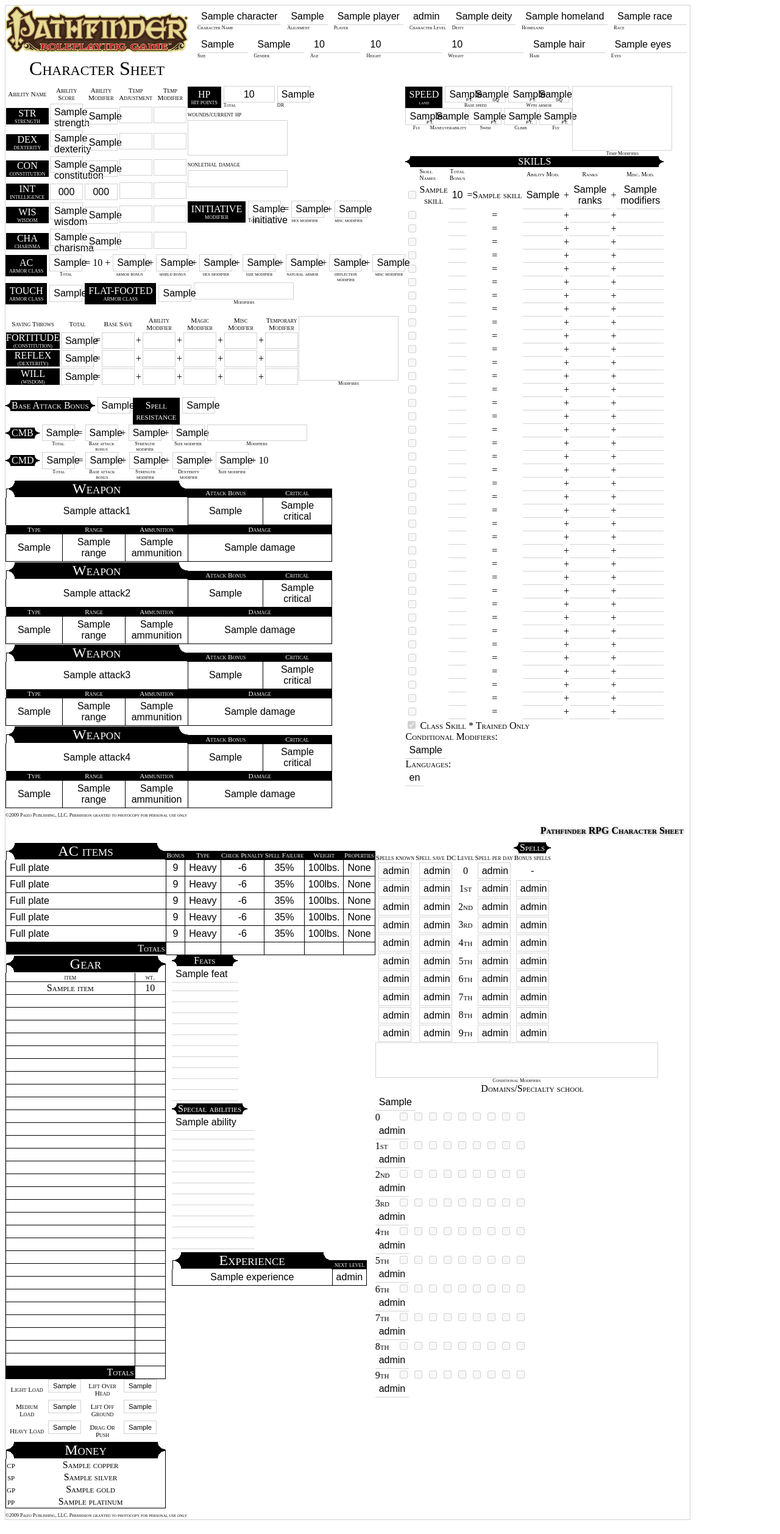
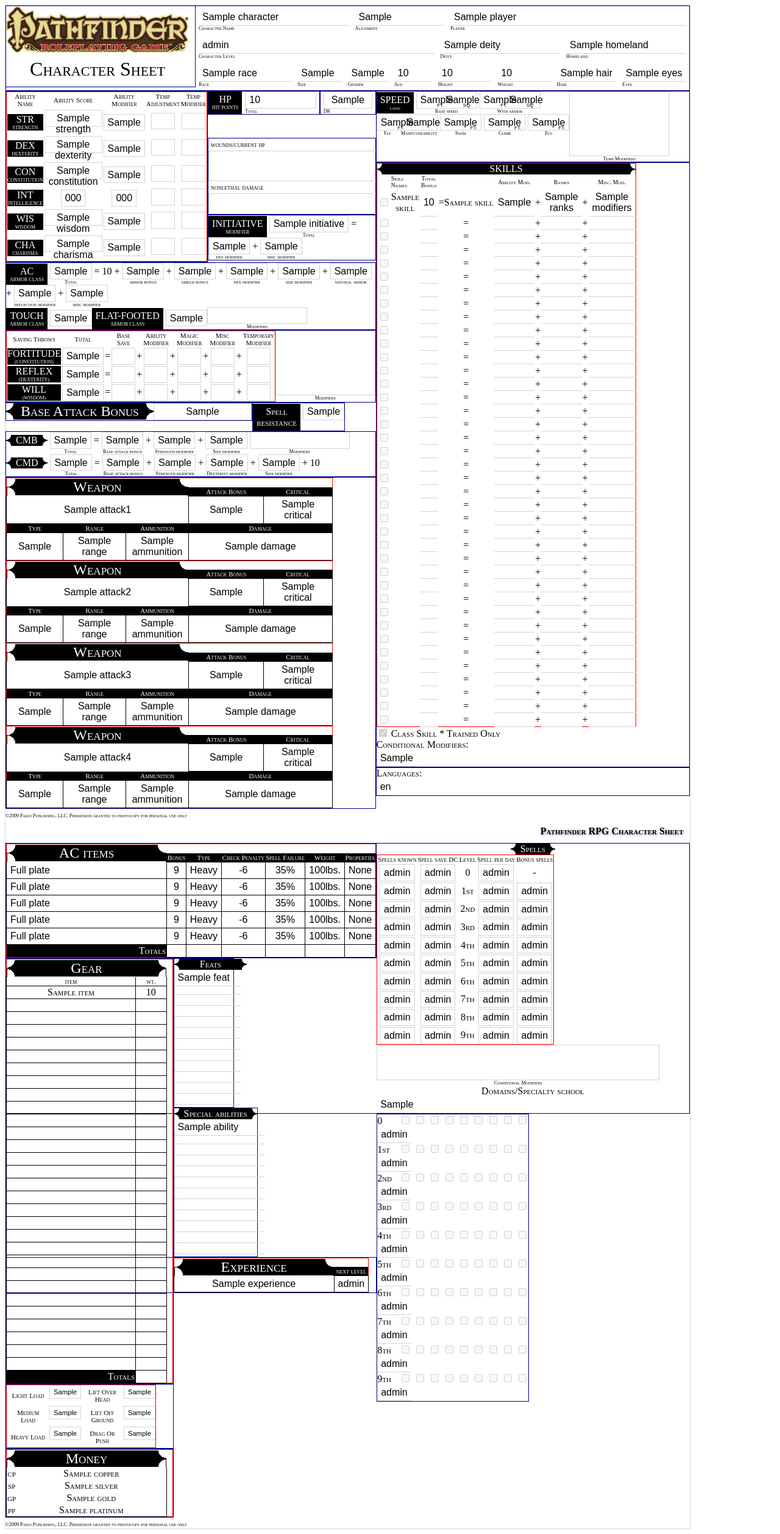
Before and after one commit to Tenebrar/codebase, a Django app: template webserver/pathfinder/templates/pathfinder/character_sheet.html in a window 1280 px wide. Shown: the whole page at 61% size. Before the commit the page ends 2492 px from the top, so only its background shows below. Run offline with Django 3.2, Linux system fonts and the light colour scheme; the template is opened without the code that fills it: most values are stand-ins (such as "Sample title", 1, 10 or a date in 2020).

Commit message:
Character sheet update

```diff
--- a/webserver/pathfinder/static/pathfinder/character_sheet.css
+++ b/webserver/pathfinder/static/pathfinder/character_sheet.css
@@ -10,9 +10,14 @@
     border: 1px solid lightgrey;
 }
 
+/* only here for debugging, so I can see how each section looks */
+.section {
+    border: 1px solid darkblue;
+}
+
 .logo {
     width: 300px;
-    flex: none;
+    float: left;
 
     text-align: center;
     font-size: 2em;
@@ -21,10 +26,6 @@
 
     padding-right: 10px;
     padding-bottom: 10px;
-}
-
-.description {
-    flex-grow: 1;
 }
 
 .description subscripted-element {
@@ -38,6 +39,12 @@
 
 .description .subscripted {
     white-space: nowrap;
+}
+
+.description:after {
+    content: "";
+    display: table;
+    clear: both;
 }
 
 .boxed {
@@ -64,7 +71,7 @@
     /* Number of expected digits: 2 */
     text-align: center;
     display: inline-block;
-    width: 40px;
+    min-width: 25px;
 }
 
 .number3 {
@@ -94,7 +101,7 @@
         radial-gradient(circle at bottom left, white 0.5em, transparent 0.5em),
         radial-gradient(circle at top right, white 0.5em, transparent 0.5em),
         radial-gradient(circle at bottom right, white 0.5em, transparent 0.5em);
-    padding: 0 10px;
+    padding: 0 1em;
 }
 
 .inner-round2 {
@@ -131,6 +138,7 @@
 table {
     table-layout: fixed;
     border-collapse: collapse;
+    border: 1px solid red;
 }
 
 th {
--- a/webserver/pathfinder/templates/pathfinder/character_sheet.html
+++ b/webserver/pathfinder/templates/pathfinder/character_sheet.html
@@ -11,34 +11,58 @@
         <script src="{% static 'pathfinder/js/main.js' %}" defer></script>
     </head>
     <body>
-        <div style="display: flex;">
         {% include "pathfinder/sheet_parts/logo.html" %}
         {% include "pathfinder/sheet_parts/description.html" %}
+
+        <div style="display: flex;">
+            <div style="flex: 1;">
+                <div style="display: flex;">
+                    <div style="flex: 1;">
+                        {% include "pathfinder/sheet_parts/abilities.html" %}
+                    </div>
+                    <div style="flex: 1;">
+                        <div style="display: flex; flex-direction: column; height: 100%">
+                            <div style="flex: 1;">
+                                <div style="display: flex;">
+                                    <div style="flex: 2;">
+                                        {% include "pathfinder/sheet_parts/hp.html" %}
+                                    </div>
+                                    <div style="flex: 1;">
+                                        {% include "pathfinder/sheet_parts/damage-resistance.html" %}
+                                    </div>
+                                </div>
+                            </div>
+                            <div style="flex: 1;">
+                                {% include "pathfinder/sheet_parts/damage.html" %}
+                            </div>
+                            <div style="flex: 1;">
+                                {% include "pathfinder/sheet_parts/initiative.html" %}
+                            </div>
+                        </div>
+                    </div>
                 </div>
 
-        <div style="float: left">
-            <div style="float: left">
-                {% include "pathfinder/sheet_parts/abilities.html" %}
+                {% include "pathfinder/sheet_parts/AC.html" %}
+                {% include "pathfinder/sheet_parts/saves.html" %}
+
+                <div style="display: flex;">
+                    <div style="flex: 2;">
+                        {% include "pathfinder/sheet_parts/attack.html" %}
                     </div>
-            {% include "pathfinder/sheet_parts/hp.html" %}
-            <br>
-            {% include "pathfinder/sheet_parts/initiative.html" %}
+                    <div style="flex: 1;">
+                        {% include "pathfinder/sheet_parts/spell-resistance.html" %}
+                    </div>
+                </div>
 
-            <div style="clear: both;"></div>
-
-            {% include "pathfinder/sheet_parts/AC.html" %}
-            <br>
-            {% include "pathfinder/sheet_parts/saves.html" %}
-            <br>
-            {% include "pathfinder/sheet_parts/attack.html" %}
-
+                {% include "pathfinder/sheet_parts/combat-maneuvers.html" %}
                 {% include "pathfinder/sheet_parts/weapons.html" %}
             </div>
 
-        <div style="display: inline-block;">
+            <div style="flex: 1;">
                 {% include "pathfinder/sheet_parts/speed.html" %}
                 {% include "pathfinder/sheet_parts/skills.html" %}
                 {% include "pathfinder/sheet_parts/languages.html" %}
+            </div>
         </div>
 
         <div class="page-footer"></div>
--- a/webserver/pathfinder/templates/pathfinder/sheet_parts/AC.html
+++ b/webserver/pathfinder/templates/pathfinder/sheet_parts/AC.html
@@ -1,6 +1,7 @@
 {% load pathfinder_filters %}
 
 <div class="section armor-class">
+    <div>
         <subscripted-element class="inverted padded" subscript-style="width: 100%;" subscript="ARMOR CLASS">AC</subscripted-element>
         <subscripted-element subscript="Total" subscript-style="text-align: center;" subscripted-class="boxed number2 value">{{ character.armor_class|or_space }}</subscripted-element>
         = 10 +
@@ -17,14 +18,18 @@
         <subscripted-element subscript="deflection modifier" subscript-style="text-align: center;" subscripted-class="boxed number2 value">{{ character.deflection_modifier|or_space }}</subscripted-element>
         +
         <subscripted-element subscript="misc modifier" subscript-style="text-align: center;" subscripted-class="boxed number2 value">{{ character.misc_ac_modifier|or_space }}</subscripted-element>
-
-    <br>
-
+    </div>
+    <div style="display: flex;">
+        <div style="display: inline-block;">
             <subscripted-element class="inverted padded" subscript-style="width: 100%;" subscript="ARMOR CLASS">TOUCH</subscripted-element>
             <div class="boxed number2 value" style="position: relative; top: 0.25em;">{{ character.touch_armor_class|or_space }}</div>
-
+        </div>
+        <div style="display: inline-block;">
             <subscripted-element class="inverted padded" subscript="ARMOR CLASS">FLAT-FOOTED</subscripted-element>
             <div class="boxed number2 value" style="position: relative; top: 0.25em;">{{ character.flat_footed_armor_class|or_space }}</div>
-
+        </div>
+        <div style="display: inline-block;">
             <subscripted-element subscript="Modifiers" subscripted-style="width: 150px;" subscript-style="text-align: center;" subscripted-class="boxed value">&nbsp;</subscripted-element>
         </div>
+    </div>
+</div>
--- a/webserver/pathfinder/templates/pathfinder/sheet_parts/attack.html
+++ b/webserver/pathfinder/templates/pathfinder/sheet_parts/attack.html
@@ -1,39 +1,8 @@
 {% load pathfinder_filters %}
 
-<div class="section base-attack" style="display: inline-block">
-    <div class="inverted inner-round" style="display: inline-block;">Base Attack Bonus</div>
-    <div class="boxed number2 value">{{ character.base_attack_bonus|or_space }}</div>
+<div class="section base-attack" style="display: flex">
+    <div style="display: inline-block;">
+        <div class="inverted inner-round" style="font-size: 1.5em;">Base Attack Bonus</div>
+    </div>
+    <div class="boxed number2 value" style="flex: 1;">{{ character.base_attack_bonus|or_space }}</div>
 </div>
-
-<div class="section spell-resistance" style="display: inline-block">
-    <subscripted-element subscript="resistance" class="inverted padded" style="text-align: center;" subscript-style="font-size: 1em; width: 100%;">Spell</subscripted-element>
-    <div class="boxed number2 value">{{ character.spell_resistance|or_slash }}</div>
-</div>
-
-<div class="section combat-maneuver">
-    <div class="inverted inner-round" style="display: inline-block;">CMB</div>
-    <subscripted-element subscript="Total" subscript-style="text-align: center;" subscripted-class="boxed number2 value">{{ character.combat_maneuver_bonus|or_space }}</subscripted-element>
-    =
-    <subscripted-element subscript="Base attack bonus" subscript-style="text-align: center;" subscripted-class="boxed number2 value">{{ character.base_attack_bonus|or_space }}</subscripted-element>
-    +
-    <subscripted-element subscript="Strength modifier" subscript-style="text-align: center;" subscripted-class="boxed number2 value">{{ character.strength_modifier|or_space }}</subscripted-element>
-    +
-    <subscripted-element subscript="Size modifier" subscript-style="text-align: center;" subscripted-class="boxed number2 value">{{ character.size_modifier|or_space }}</subscripted-element>
-
-    <subscripted-element subscript="Modifiers" style="margin-top: 0" subscripted-style="width: 150px;" subscript-style="text-align: center;" subscripted-class="boxed value">&nbsp;</subscripted-element>
-
-
-    <br>
-    <div class="inverted inner-round" style="display: inline-block;">CMD</div>
-    <subscripted-element subscript="Total" subscript-style="text-align: center;" subscripted-class="boxed number2 value">{{ character.combat_maneuver_defense|or_space }}</subscripted-element>
-    =
-    <subscripted-element subscript="Base attack bonus" subscript-style="text-align: center;" subscripted-class="boxed number2 value">{{ character.base_attack_bonus|or_space }}</subscripted-element>
-    +
-    <subscripted-element subscript="Strength modifier" subscript-style="text-align: center;" subscripted-class="boxed number2 value">{{ character.strength_modifier|or_space }}</subscripted-element>
-    +
-    <subscripted-element subscript="Dexterity modifier" subscript-style="text-align: center;" subscripted-class="boxed number2 value">{{ character.dexterity_modifier|or_space }}</subscripted-element>
-    +
-    <subscripted-element subscript="Size modifier" subscript-style="text-align: center;" subscripted-class="boxed number2 value">{{ character.size_modifier|or_space }}</subscripted-element>
-    +
-    10
-</div>
--- /dev/null
+++ b/webserver/pathfinder/templates/pathfinder/sheet_parts/combat-maneuvers.html
@@ -0,0 +1,29 @@
+{% load pathfinder_filters %}
+
+<div class="section combat-maneuver">
+    <div class="inverted inner-round" style="display: inline-block;">CMB</div>
+    <subscripted-element subscript="Total" subscript-style="text-align: center;" subscripted-class="boxed number2 value">{{ character.combat_maneuver_bonus|or_space }}</subscripted-element>
+    =
+    <subscripted-element subscript="Base attack bonus" subscript-style="text-align: center;" subscripted-class="boxed number2 value">{{ character.base_attack_bonus|or_space }}</subscripted-element>
+    +
+    <subscripted-element subscript="Strength modifier" subscript-style="text-align: center;" subscripted-class="boxed number2 value">{{ character.strength_modifier|or_space }}</subscripted-element>
+    +
+    <subscripted-element subscript="Size modifier" subscript-style="text-align: center;" subscripted-class="boxed number2 value">{{ character.size_modifier|or_space }}</subscripted-element>
+
+    <subscripted-element subscript="Modifiers" style="margin-top: 0" subscripted-style="width: 150px;" subscript-style="text-align: center;" subscripted-class="boxed value">&nbsp;</subscripted-element>
+
+
+    <br>
+    <div class="inverted inner-round" style="display: inline-block;">CMD</div>
+    <subscripted-element subscript="Total" subscript-style="text-align: center;" subscripted-class="boxed number2 value">{{ character.combat_maneuver_defense|or_space }}</subscripted-element>
+    =
+    <subscripted-element subscript="Base attack bonus" subscript-style="text-align: center;" subscripted-class="boxed number2 value">{{ character.base_attack_bonus|or_space }}</subscripted-element>
+    +
+    <subscripted-element subscript="Strength modifier" subscript-style="text-align: center;" subscripted-class="boxed number2 value">{{ character.strength_modifier|or_space }}</subscripted-element>
+    +
+    <subscripted-element subscript="Dexterity modifier" subscript-style="text-align: center;" subscripted-class="boxed number2 value">{{ character.dexterity_modifier|or_space }}</subscripted-element>
+    +
+    <subscripted-element subscript="Size modifier" subscript-style="text-align: center;" subscripted-class="boxed number2 value">{{ character.size_modifier|or_space }}</subscripted-element>
+    +
+    10
+</div>
--- /dev/null
+++ b/webserver/pathfinder/templates/pathfinder/sheet_parts/damage-resistance.html
@@ -0,0 +1,5 @@
+{% load pathfinder_filters %}
+
+<div class="section damage-resistance" style="display: flex;">
+    <subscripted-element subscript="DR" subscripted-class="boxed number2 value" style="flex: 1; padding: 0 5px;">{{ character.damage_resistance|or_slash }}</subscripted-element>
+</div>
--- /dev/null
+++ b/webserver/pathfinder/templates/pathfinder/sheet_parts/damage.html
@@ -0,0 +1,11 @@
+{% load pathfinder_filters %}
+
+<div class="section damage" style="display: flex; flex-direction: column;">
+    <div style="font-size: 0.7em; padding: 4px; flex: 0;">wounds/current hp</div>
+    <div class="boxed" style="flex: 1; width: 100%; min-height: 3em;">
+    </div>
+
+    <div style="font-size: 0.7em; padding: 4px; flex: 0;">nonlethal damage</div>
+    <div class="boxed" style="flex: 1; width: 100%; min-height: 2em;">
+    </div>
+</div>
--- a/webserver/pathfinder/templates/pathfinder/sheet_parts/description.html
+++ b/webserver/pathfinder/templates/pathfinder/sheet_parts/description.html
@@ -2,21 +2,21 @@
 
 <div class="section description">
     <div style="display: flex; flex-wrap: wrap;">
-        <subscripted-element subscript="Character Name" subscripted-class="underlined value" style="flex: 3;">{{ character.name|or_space }}</subscripted-element>
-        <subscripted-element subscript="Alignment" subscripted-class="underlined value" style="flex: 1;">{{ character.alignment_readable|or_space }}</subscripted-element>
-        <subscripted-element subscript="Player" subscripted-class="underlined value" style="flex: 3;">{{ character.player|or_space }}</subscripted-element>
+        <subscripted-element subscript="Character Name" subscripted-class="underlined value" style="flex: 1 0 220px;">{{ character.name|or_space }}</subscripted-element>
+        <subscripted-element subscript="Alignment" subscripted-class="underlined value" style="flex: 1 0 120px;">{{ character.alignment_readable|or_space }}</subscripted-element>
+        <subscripted-element subscript="Player" subscripted-class="underlined value" style="flex: 1 0 360px;">{{ character.player|or_space }}</subscripted-element>
 
-        <subscripted-element subscript="Character Level" subscripted-class="underlined value" style="flex: 2;">{{ character.class_and_level|or_space }}</subscripted-element>
-        <subscripted-element subscript="Deity" subscripted-class="underlined value" style="flex: 1;">{{ character.deity|or_space }}</subscripted-element>
-        <subscripted-element subscript="Homeland" subscripted-class="underlined value" style="flex: 1;">{{ character.homeland|or_space }}</subscripted-element>
+        <subscripted-element subscript="Character Level" subscripted-class="underlined value" style="flex: 1 0 360px;">{{ character.class_and_level|or_space }}</subscripted-element>
+        <subscripted-element subscript="Deity" subscripted-class="underlined value" style="flex: 1 0 170px;">{{ character.deity|or_space }}</subscripted-element>
+        <subscripted-element subscript="Homeland" subscripted-class="underlined value" style="flex: 1 0 170px;">{{ character.homeland|or_space }}</subscripted-element>
 
-        <subscripted-element subscript="Race" subscripted-class="underlined value" style="flex: 6;">{{ character.race|or_space }}</subscripted-element>
-        <subscripted-element subscript="Size" subscripted-class="underlined value" style="flex: 2;">{{ character.size_readable|or_space }}</subscripted-element>
-        <subscripted-element subscript="Gender" subscripted-class="underlined value" style="flex: 2;">{{ character.gender_readable|or_space }}</subscripted-element>
-        <subscripted-element subscript="Age" subscripted-class="underlined value" style="flex: 2;">{{ character.age|or_space }}</subscripted-element>
-        <subscripted-element subscript="Height" subscripted-class="underlined value" style="flex: 3;">{{ character.height_readable|or_space }}</subscripted-element>
-        <subscripted-element subscript="Weight" subscripted-class="underlined value" style="flex: 3;">{{ character.weight_readable|or_space }}</subscripted-element>
-        <subscripted-element subscript="Hair" subscripted-class="underlined value" style="flex: 3;">{{ character.hair|or_space }}</subscripted-element>
-        <subscripted-element subscript="Eyes" subscripted-class="underlined value" style="flex: 3;">{{ character.eyes|or_space }}</subscripted-element>
+        <subscripted-element subscript="Race" subscripted-class="underlined value" style="flex: 1 0 140px;">{{ character.race|or_space }}</subscripted-element>
+        <subscripted-element subscript="Size" subscripted-class="underlined value" style="flex: 1 0 60px;">{{ character.size_readable|or_space }}</subscripted-element>
+        <subscripted-element subscript="Gender" subscripted-class="underlined value" style="flex: 1 0 50px;">{{ character.gender_readable|or_space }}</subscripted-element>
+        <subscripted-element subscript="Age" subscripted-class="underlined value" style="flex: 1 0 50px;">{{ character.age|or_space }}</subscripted-element>
+        <subscripted-element subscript="Height" subscripted-class="underlined value" style="flex: 1 0 75px;">{{ character.height_readable|or_space }}</subscripted-element>
+        <subscripted-element subscript="Weight" subscripted-class="underlined value" style="flex: 1 0 75px;">{{ character.weight_readable|or_space }}</subscripted-element>
+        <subscripted-element subscript="Hair" subscripted-class="underlined value" style="flex: 1 0 75px;">{{ character.hair|or_space }}</subscripted-element>
+        <subscripted-element subscript="Eyes" subscripted-class="underlined value" style="flex: 1 0 75px;">{{ character.eyes|or_space }}</subscripted-element>
     </div>
 </div>
--- a/webserver/pathfinder/templates/pathfinder/sheet_parts/hp.html
+++ b/webserver/pathfinder/templates/pathfinder/sheet_parts/hp.html
@@ -1,22 +1,6 @@
 {% load pathfinder_filters %}
 
-<div class="section hit-points" style="display: inline-block;">
+<div class="section hit-points" style="display: flex;">
     <subscripted-element class="inverted padded" subscript="HIT POINTS" subscript-style="width: 100%;">HP</subscripted-element>
-    <subscripted-element subscript="Total" subscripted-class="boxed number3 value">{{ character.hit_points|or_space }}</subscripted-element>
+    <subscripted-element subscript="Total" subscripted-class="boxed value" style="flex: 1; padding: 0 5px;">{{ character.hit_points|or_space }}</subscripted-element>
 </div>
-
-<div class="section damage-resistance" style="display: inline-block;">
-    <subscripted-element subscript="DR" subscripted-class="boxed number2 value">{{ character.damage_resistance|or_slash }}</subscripted-element>
-</div>
-
-<div class="section damage">
-    <div style="font-size: 0.7em; padding: 4px;">wounds/current hp</div>
-
-    <div class="boxed value" style="display: inline-block; width: 150px; height: 3em;">
-    </div>
-
-    <div style="font-size: 0.7em; padding: 4px;">nonlethal damage</div>
-
-    <div class="boxed value" style="display: inline-block; width: 150px;">
-    </div>
-</div>
--- a/webserver/pathfinder/templates/pathfinder/sheet_parts/initiative.html
+++ b/webserver/pathfinder/templates/pathfinder/sheet_parts/initiative.html
@@ -2,9 +2,9 @@
 
 <div class="section initiative">
     <subscripted-element class="inverted padded" subscript="MODIFIER">INITIATIVE</subscripted-element>
-    <subscripted-element subscript="Total" subscripted-class="boxed number2 value">{{ character.initiative|or_space }}</subscripted-element>
+    <subscripted-element subscript="Total" subscript-style="text-align: center;" subscripted-class="boxed number2 value">{{ character.initiative|or_space }}</subscripted-element>
     =
-    <subscripted-element subscript="dex modifier" subscripted-class="boxed number2 value">{{ character.dexterity_modifier|or_space }}</subscripted-element>
+    <subscripted-element subscript="dex modifier" subscript-style="text-align: center;" subscripted-class="boxed number2 value">{{ character.dexterity_modifier|or_space }}</subscripted-element>
     +
-    <subscripted-element subscript="misc modifier" subscripted-class="boxed number2 value">{{ character.misc_initiative_modifier|or_space }}</subscripted-element>
+    <subscripted-element subscript="misc modifier" subscript-style="text-align: center;" subscripted-class="boxed number2 value">{{ character.misc_initiative_modifier|or_space }}</subscripted-element>
 </div>
--- a/webserver/pathfinder/templates/pathfinder/sheet_parts/saves.html
+++ b/webserver/pathfinder/templates/pathfinder/sheet_parts/saves.html
@@ -1,6 +1,7 @@
 {% load pathfinder_filters %}
 
 <div class="section saves">
+    <div style="display: flex;">
         <table style="float: left;">
             <thead>
                 <tr>
@@ -66,3 +67,4 @@
 
         <subscripted-element subscript="Modifiers" style="margin-top: 0" subscripted-style="width: 150px; height: 6em;" subscript-style="text-align: center;" subscripted-class="boxed value">&nbsp;</subscripted-element>
     </div>
+</div>
--- a/webserver/pathfinder/templates/pathfinder/sheet_parts/skills.html
+++ b/webserver/pathfinder/templates/pathfinder/sheet_parts/skills.html
@@ -1,7 +1,7 @@
 {% load pathfinder_filters %}
 
 <div class="section skills">
-    <table >
+    <table style="">
         <thead>
             <tr>
                 <th colspan="9" class="inverted inner-round" style="width: 350px; font-size: 1em;">SKILLS</th>
--- /dev/null
+++ b/webserver/pathfinder/templates/pathfinder/sheet_parts/spell-resistance.html
@@ -0,0 +1,6 @@
+{% load pathfinder_filters %}
+
+<div class="section spell-resistance" style="display: inline-block">
+    <subscripted-element subscript="resistance" class="inverted padded" style="text-align: center;" subscript-style="font-size: 1em; width: 100%;">Spell</subscripted-element>
+    <div class="boxed number2 value">{{ character.spell_resistance|or_slash }}</div>
+</div>
```
Lines whose indentation alone changed are shown as unchanged.
